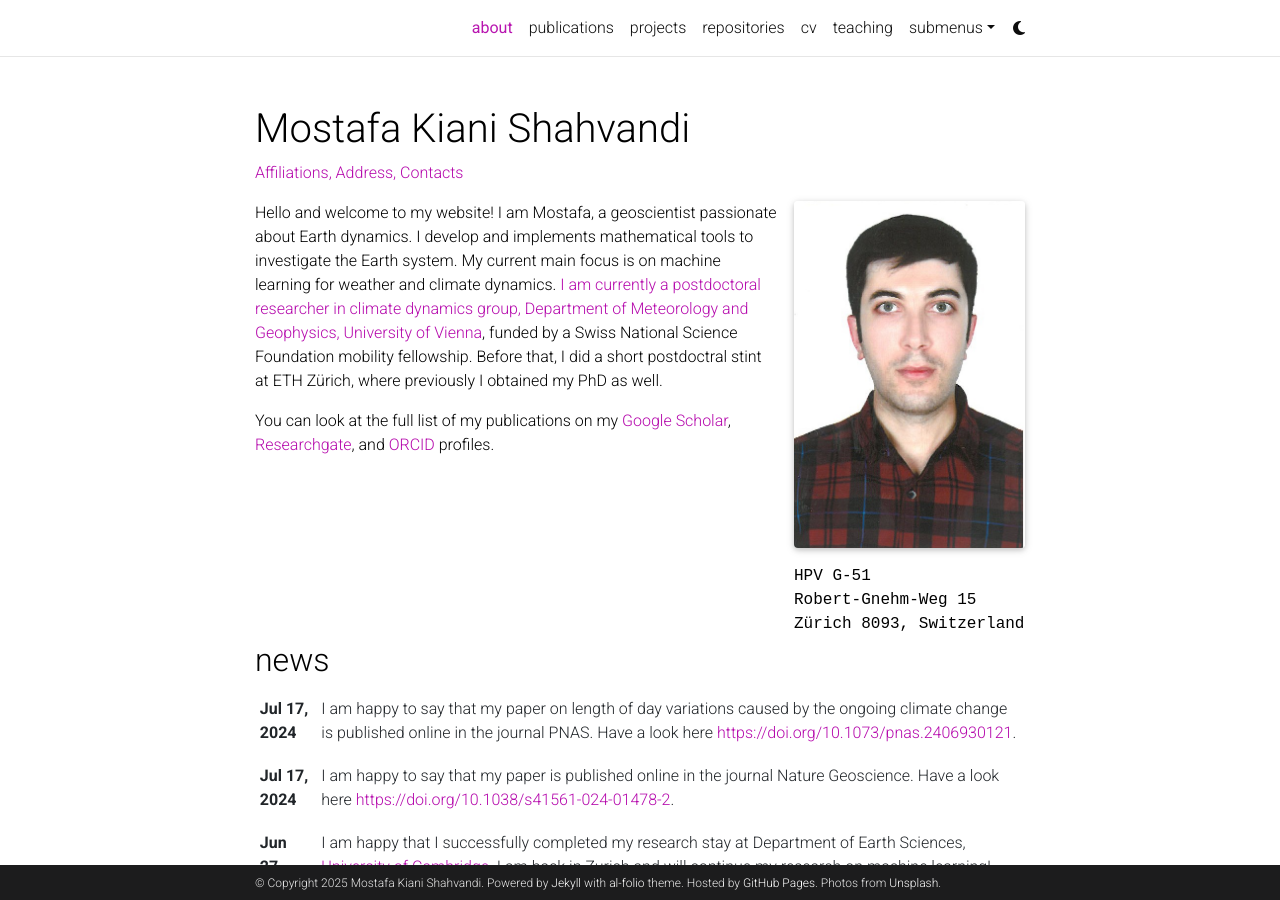
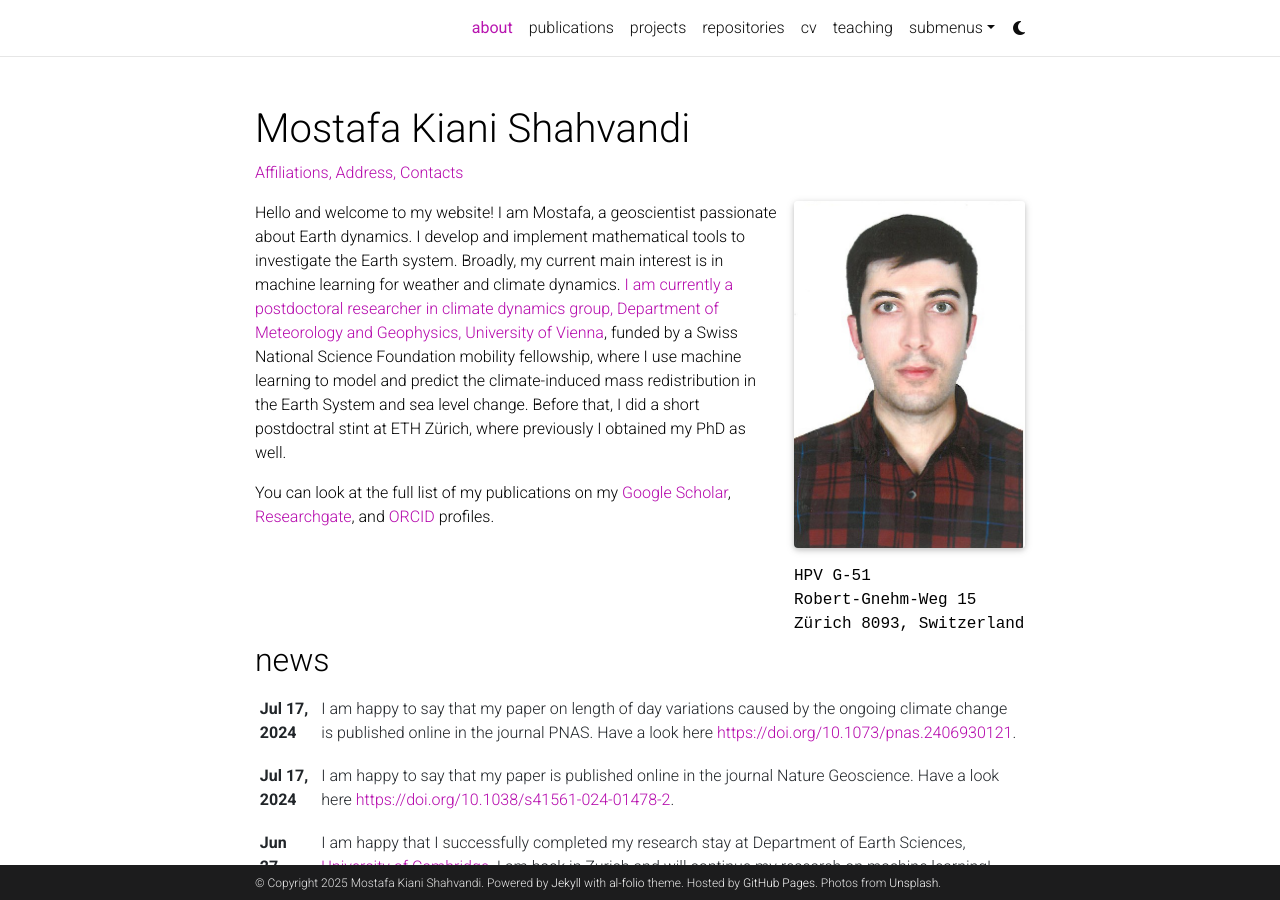
Before and after one commit to mkianis/mkianis.github.io, a Jekyll site: the page built from _pages/about.md, in a window 1280 px wide and 900 px high. Built offline with Jekyll 4.4.1, drawn with Linux system fonts in a browser that asks for light colours; full-size pictures stand in for the smaller copies a plugin makes; comment, search, counter and statistics services are not loaded; a style sheet for code colours, icons or effects is not loaded.

Commit message:
Update about.md

```diff
--- a/_pages/about.md
+++ b/_pages/about.md
@@ -19,6 +19,6 @@
 social: true  # includes social icons at the bottom of the page
 ---
 
-Hello and welcome to my website! I am Mostafa, a geoscientist passionate about Earth dynamics. I develop and implements mathematical tools to investigate the Earth system. My current main focus is on machine learning for weather and climate dynamics. [I am currently a postdoctoral researcher in climate dynamics group, Department of Meteorology and Geophysics, University of Vienna](https://klimadynamik.univie.ac.at/?page_id=251), funded by a Swiss National Science Foundation mobility fellowship. Before that, I did a short postdoctral stint at ETH Zürich, where previously I obtained my PhD as well.
+Hello and welcome to my website! I am Mostafa, a geoscientist passionate about Earth dynamics. I develop and implement mathematical tools to investigate the Earth system. Broadly, my current main interest is in machine learning for weather and climate dynamics. [I am currently a postdoctoral researcher in climate dynamics group, Department of Meteorology and Geophysics, University of Vienna](https://klimadynamik.univie.ac.at/?page_id=251), funded by a Swiss National Science Foundation mobility fellowship, where I use machine learning to model and predict the climate-induced mass redistribution in the Earth System and sea level change. Before that, I did a short postdoctral stint at ETH Zürich, where previously I obtained my PhD as well.
 
 You can look at the full list of my publications on my [Google Scholar](https://scholar.google.com/citations?user=qCI0O08AAAAJ&hl=en), [Researchgate](https://www.researchgate.net/profile/Mostafa-Kiani-Shahvandi), and [ORCID](https://orcid.org/0000-0001-5705-7014) profiles.
```
